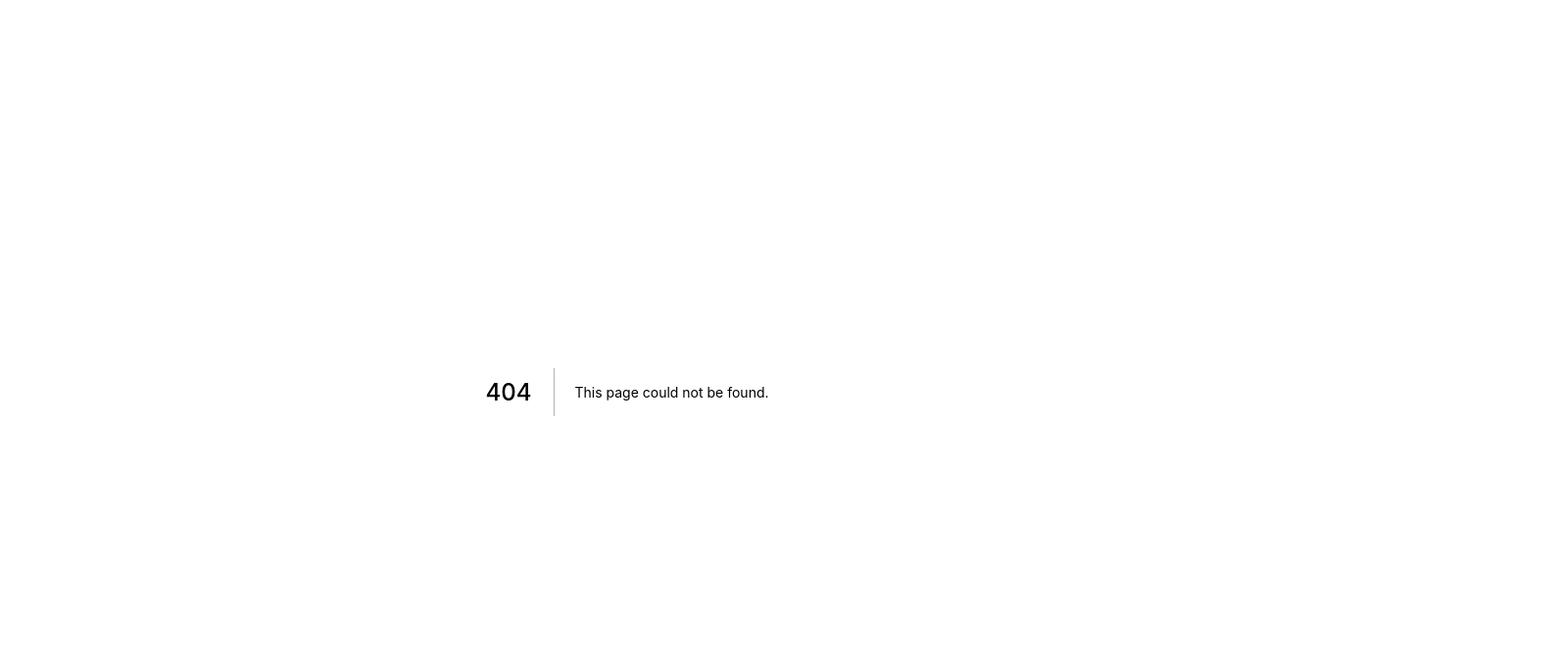
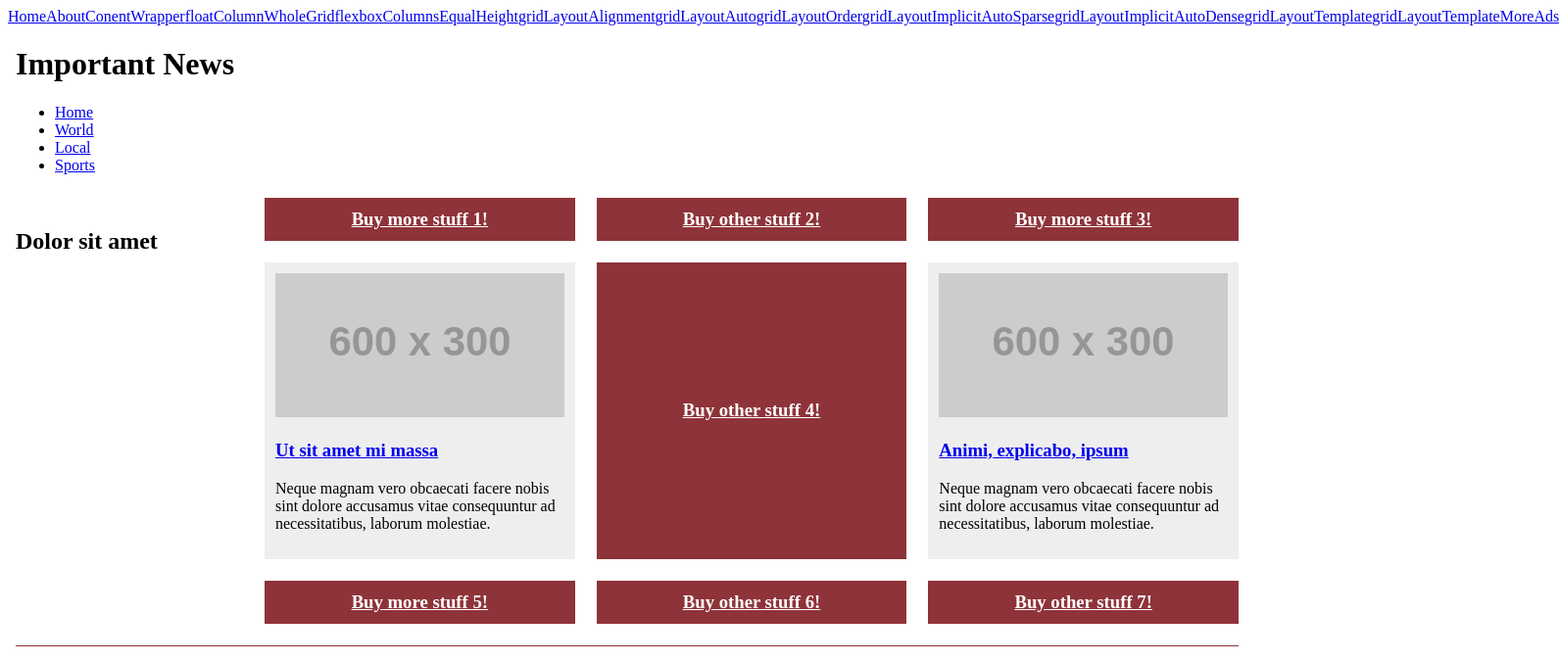
Before and after one commit to cavapoo2/react_next_page_layout_and_grids, a Next.js app: page /gridTemplateMoreAds in a window 1280 px wide. Before the commit this address had no page. Shown: the top 676 px of the page at 98% size, 1591 px wide, since content can reach past the window. Built offline with nearby package versions, Linux system fonts and the light colour scheme.

Commit message:
add grid templates

```diff
--- a/components/Header.js
+++ b/components/Header.js
@@ -36,9 +36,13 @@
     <Link href="/gridLayoutImplicitAutoDense">
       <a style={linkStyle}>gridLayoutImplicitAutoDense</a>
     </Link>
-     <Link href="/gridLayoutTemplate">
+    <Link href="/gridLayoutTemplate">
       <a style={linkStyle}>gridLayoutTemplate</a>
     </Link>
+    <Link href="/gridTemplateMoreAds">
+      <a style={linkStyle}>gridLayoutTemplateMoreAds</a>
+    </Link>
+
 
 
 
--- /dev/null
+++ b/pages/gridTemplateMoreAds.js
@@ -0,0 +1,139 @@
+import Layout from '../components/MyLayout.js'
+import HeaderLayout from '../components/HeaderLayout'
+
+export default () => (
+  <div>
+  <HeaderLayout/>
+  <Layout>
+  <body>
+  <header className="masthead">
+    <div className="wrapper">
+      <h1>Important News</h1>
+
+    </div>
+  </header>
+
+  <nav role="navigation" className="navbar">
+    <div className="wrapper">
+      <ul className="navlist">
+        <li><a href="#">Home</a></li>
+        <li><a href="#">World</a></li>
+        <li><a href="#">Local</a></li>
+        <li><a href="#">Sports</a></li>
+      </ul>
+    </div>
+  </nav>
+
+  <main className="wrapper">
+    <section className="subcategory row">
+      <div className="grid-b">
+        <header className="subcategory-header">
+          <h2>Dolor sit amet</h2>
+        </header>
+        <article className="story">
+          <img src="http://placehold.it/600x300" alt="Dummy image"/>
+          <h3><a href="#">Ut sit amet mi massa</a></h3>
+          <p>Neque magnam vero obcaecati facere nobis sint dolore accusamus vitae consequuntur ad necessitatibus, laborum molestiae.</p>
+        </article>
+
+        <article className="story">
+          <img src="http://placehold.it/600x300" alt="Dummy image"/>
+          <h3><a href="#">Animi, explicabo, ipsum</a></h3>
+          <p>Neque magnam vero obcaecati facere nobis sint dolore accusamus vitae consequuntur ad necessitatibus, laborum molestiae.</p>
+        </article>
+        <div className="ad">
+          <h3><a href="#">Buy more stuff 1!</a></h3>
+        </div>
+        <div className="ad">
+          <h3><a href="#">Buy other stuff 2!</a></h3>
+        </div>
+        <div className="ad">
+          <h3><a href="#">Buy more stuff 3!</a></h3>
+        </div>
+        <div className="ad">
+          <h3><a href="#">Buy other stuff 4!</a></h3>
+        </div>
+        <div className="ad">
+          <h3><a href="#">Buy more stuff 5!</a></h3>
+        </div>
+        <div className="ad">
+          <h3><a href="#">Buy other stuff 6!</a></h3>
+        </div>
+        <div className="ad">
+          <h3><a href="#">Buy other stuff 7!</a></h3>
+        </div>
+      </div>
+    </section>
+  </main>
+</body>
+
+    <style jsx>{`
+  /* content styling */
+
+  .grid-b {
+    display: -webkit-grid;
+    display: grid;
+    -webkit-grid-template-columns: 20% 1fr 1fr 1fr;
+            grid-template-columns: 20% 1fr 1fr 1fr;
+    -webkit-grid-template-areas: "hd ... ... ..."
+                                 "hd st1 ... st2"
+                                 "hd ... ... ...";
+            grid-template-areas: "hd ... ... ..."
+                                 "hd st1 ... st2"
+                                 "hd ... ... ...";
+    margin: 0 -.6875em;
+  }
+
+  .subcategory {
+    margin-top: 1.5em;
+    border-bottom: 1px solid #8e3339;
+  }
+
+  .grid-b .subcategory-header {
+    padding: .6875em;
+    -webkit-grid-area: hd;
+            grid-area: hd;
+  }
+  .story {
+    padding: .6875em;
+    margin: 0 .6875em 1.375em;
+    background-color: #eee;
+    -webkit-grid-template-columns: span 1;
+            grid-template-columns: span 1;
+  }
+  .grid-b .story:nth-child(2) {
+    -webkit-grid-area: st1;
+            grid-area: st1;
+  }
+  .grid-b .story:nth-child(3) {
+    -webkit-grid-area: st2;
+            grid-area: st2;
+  }
+  .story-featured {
+    -webkit-grid-area: a;
+            grid-area: a;
+  }
+  .story img {
+    width: 100%;
+  }
+  .ad {
+    padding: .6875em;
+    margin: 0 .6875em 1.375em;
+    display: -webkit-flex;
+    display: -ms-flexbox;
+    display: flex;
+    background-color: #8e3339;
+    color: #fff;
+  }
+  .ad h3 {
+    margin: auto;
+  }
+  .ad h3 a {
+    color: inherit;
+  }
+
+`}</style>
+
+  </Layout>
+  </div>
+)
```
